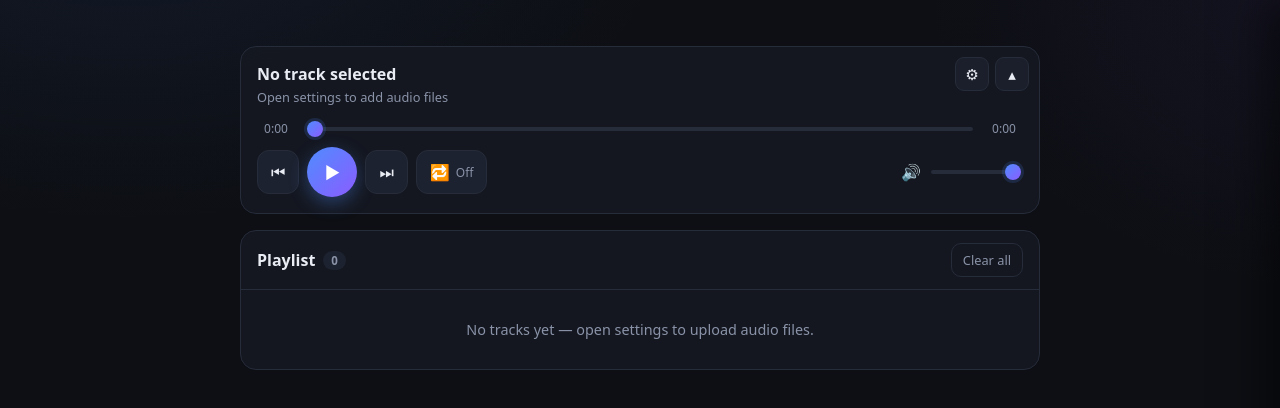
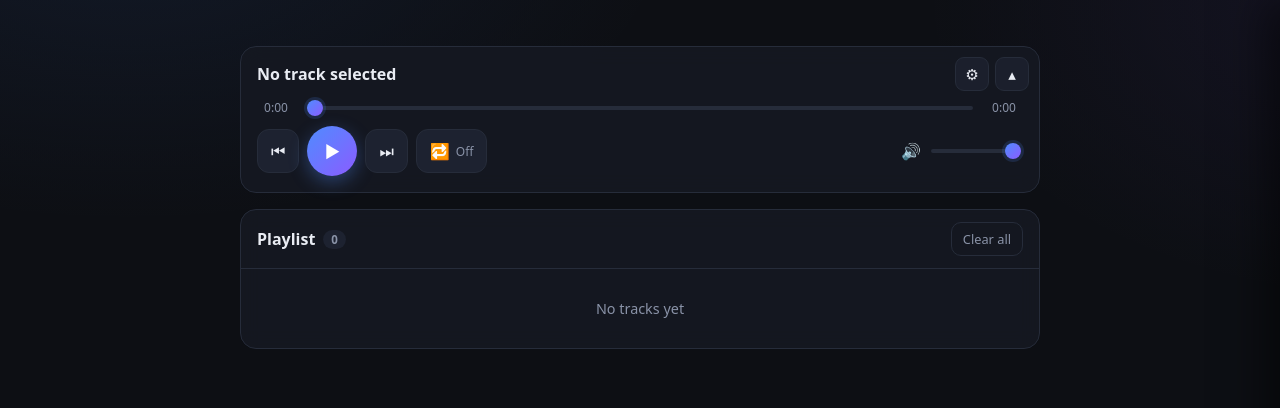
Before and after one commit to goodestwebsite/goodestwebsite.github.io, a plain HTML site: page music/index.html in a window 1280 px wide. Drawn offline with Linux system fonts and the light colour scheme.

Commit message:
Update index.html

```diff
--- a/music/index.html
+++ b/music/index.html
@@ -415,7 +415,7 @@
 
     <div class="now">
       <div id="nowTitle" class="now-title">No track selected</div>
-      <div id="nowSub" class="now-sub">Open settings to add audio files</div>
+      <!-- <div id="nowSub" class="now-sub">Open settings to add audio files</div> -->
     </div>
 
     <div class="progress-row">
@@ -1019,7 +1019,7 @@
     if (!tracks.length) {
       const li = document.createElement('li');
       li.className = 'empty';
-      li.textContent = 'No tracks yet — open settings to upload audio files.';
+      li.textContent = 'No tracks yet';
       els.playlist.appendChild(li);
     } else {
       const frag = document.createDocumentFragment();
```
